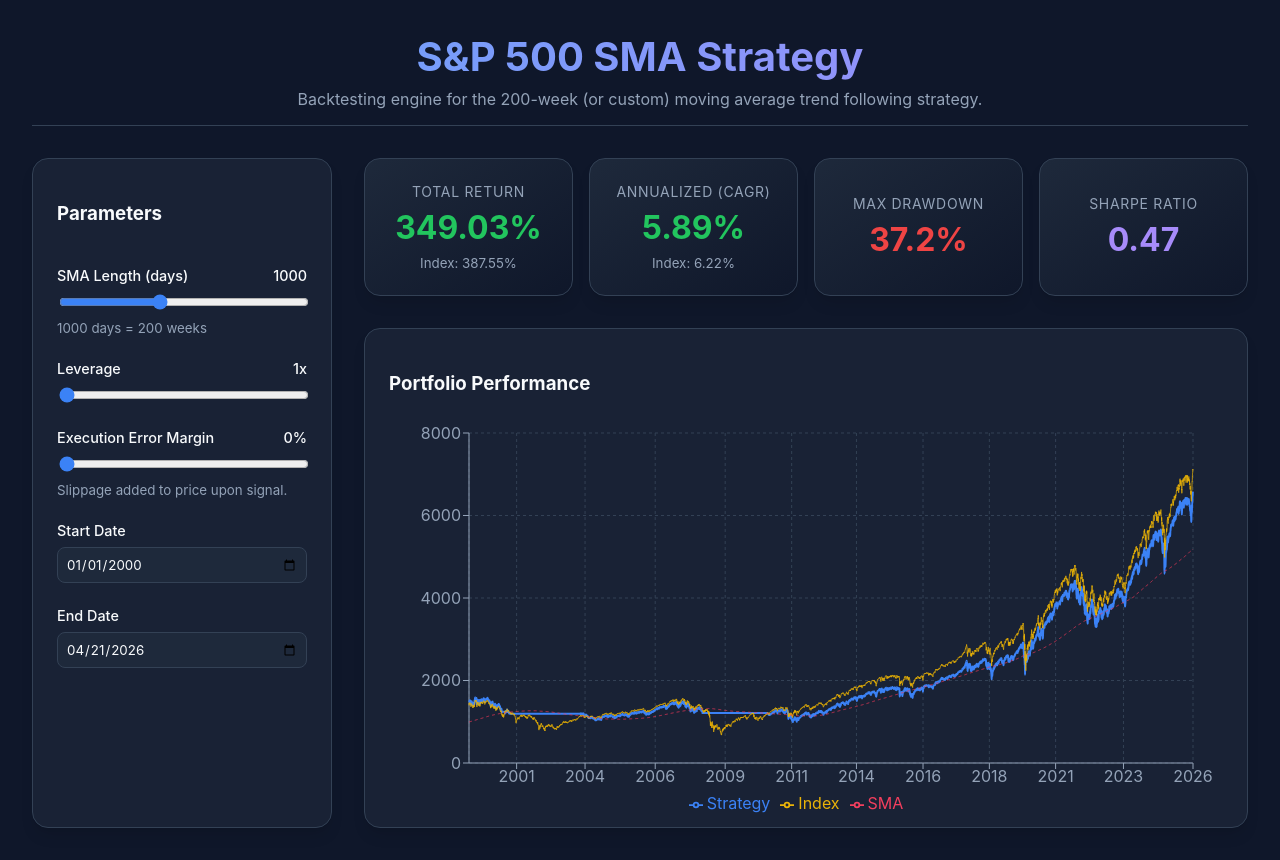
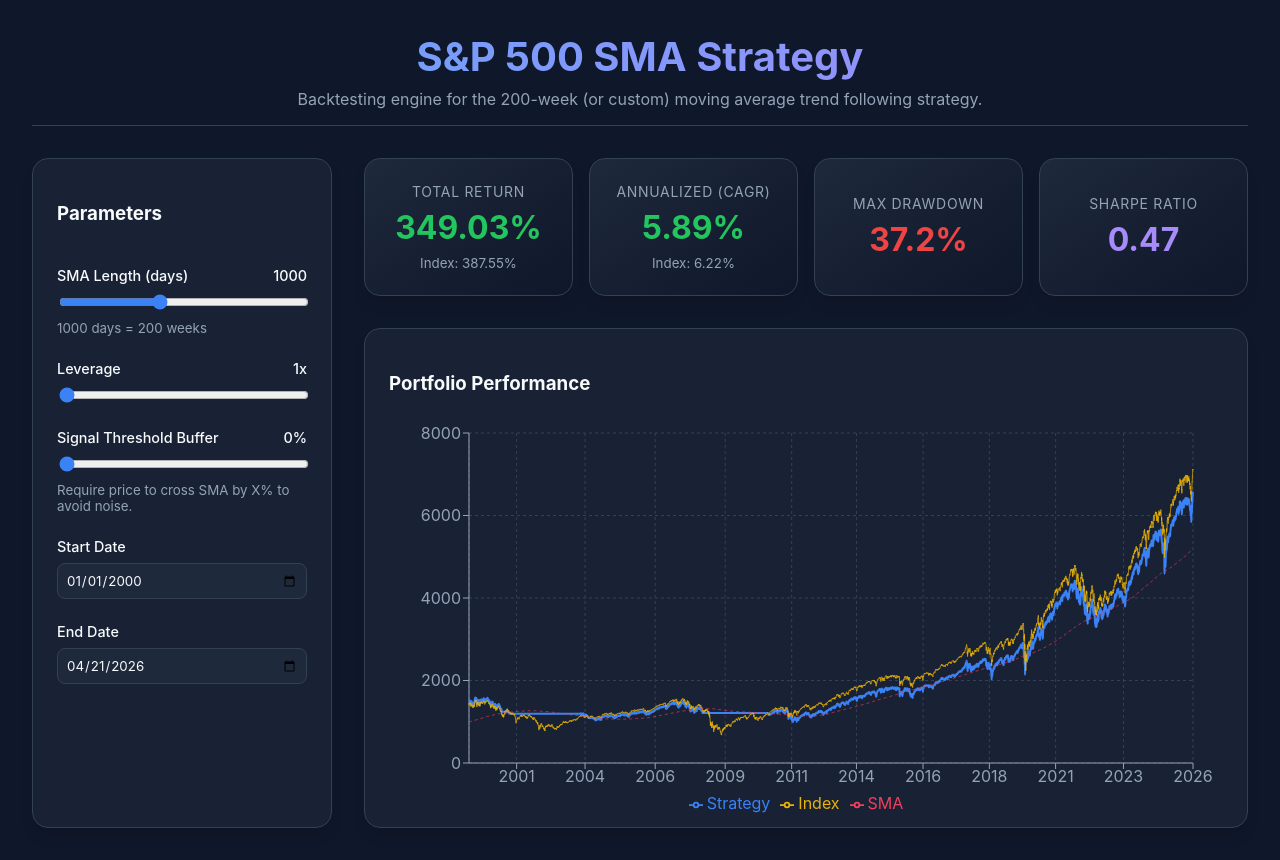
Before and after one commit to 17xHW/200-sma-backtester, a React (Vite) app: page / in a window 1280 px wide. Built offline with nearby package versions, Linux system fonts and the light colour scheme.

Commit message:
Change error parameter to act as a signal boundary buffer rather than execution slippage

```diff
--- a/src/App.jsx
+++ b/src/App.jsx
@@ -91,9 +91,9 @@
           </div>
 
           <div className="input-group">
-            <label>Execution Error Margin <span>{errorMargin}%</span></label>
+            <label>Signal Threshold Buffer <span>{errorMargin}%</span></label>
             <input type="range" min="0" max="10" step="0.1" value={errorMargin} onChange={e => setErrorMargin(Number(e.target.value))} />
-            <small style={{color: 'var(--text-secondary)'}}>Slippage added to price upon signal.</small>
+            <small style={{color: 'var(--text-secondary)'}}>Require price to cross SMA by X% to avoid noise.</small>
           </div>
 
           <div className="input-group">
--- a/src/backtest.js
+++ b/src/backtest.js
@@ -62,17 +62,17 @@
     const today = filteredData[i];
     const prev = i > 0 ? filteredData[i-1] : null;
 
-    // Check signals (Compare previous day close to previous day SMA to decide action today)
-    // Buy when crossing from below
-    if (prev && prev.close > prev.sma && !inMarket) {
+    // Check signals (Compare previous day close to previous day SMA with threshold)
+    // Buy when crossing from below + threshold buffer
+    if (prev && prev.close > prev.sma * errFactorBuy && !inMarket) {
         inMarket = true;
-        entryPrice = today.close * errFactorBuy;
+        entryPrice = today.close;
     }
-    // Sell when crossing from above
-    else if (prev && prev.close < prev.sma && inMarket) {
+    // Sell when crossing from above - threshold buffer
+    else if (prev && prev.close < prev.sma * errFactorSell && inMarket) {
         inMarket = false;
-        // Apply leverage return for this last partial period, minus error factor
-        const returnSinceEntry = (today.close * errFactorSell - entryPrice) / entryPrice;
+        // Apply leverage return for this last partial period
+        const returnSinceEntry = (today.close - entryPrice) / entryPrice;
         cash = cash * (1 + (returnSinceEntry * leverage));
     }
 
```
